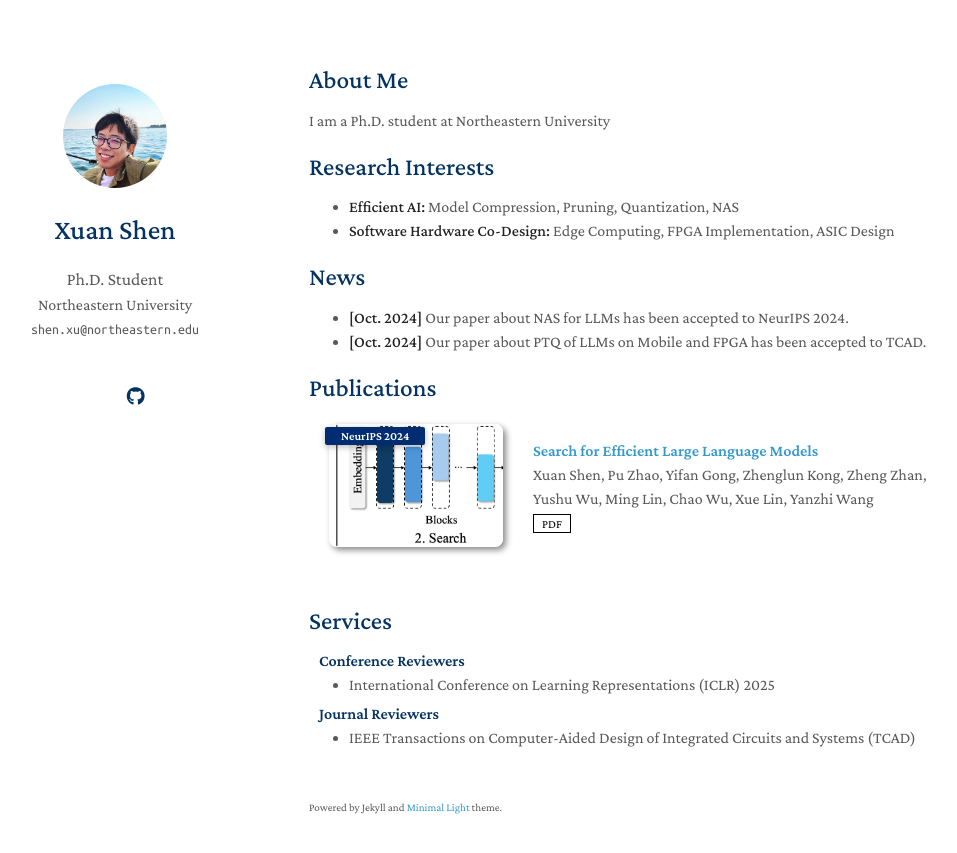
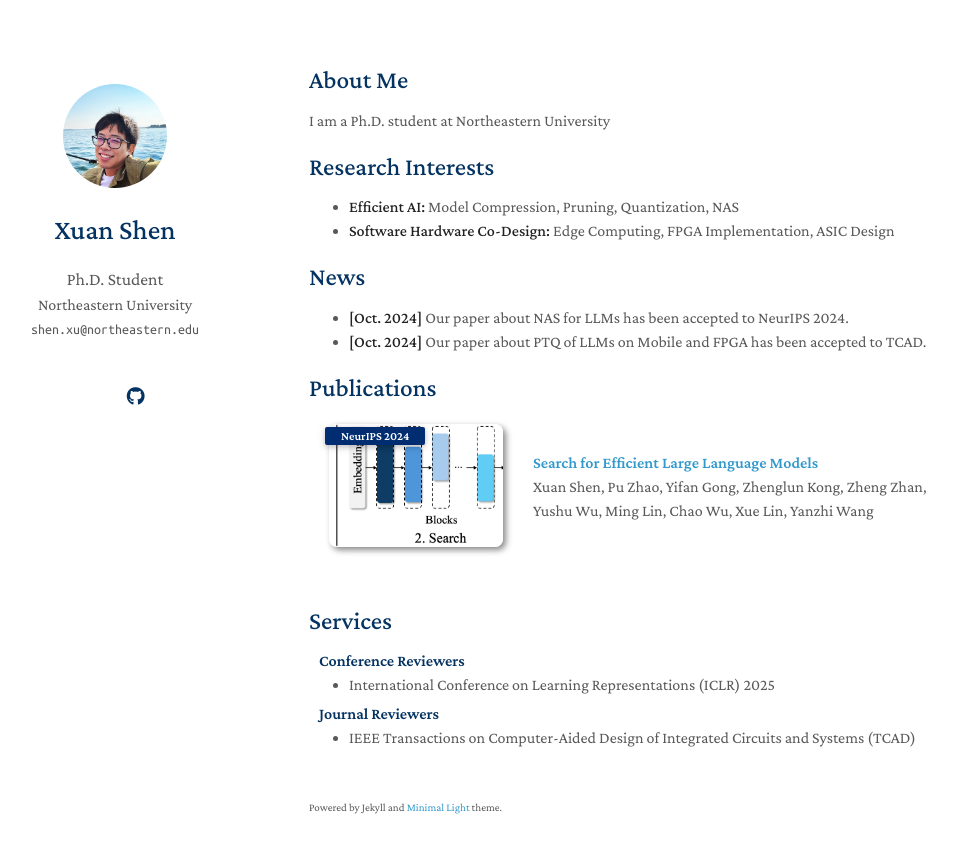
Before and after one commit to shawnricecake/shawnricecake.github.io, a Jekyll site: the page built from index.md, in a window 1280 px wide. Shown: the top 853 px of the page, without its empty margins (161-1118 px from the left). Built offline with Jekyll 4.4.1, drawn with Linux system fonts in a browser that asks for light colours; a style sheet for code colours, icons or effects is not loaded; our own code applies the rules of GitHub Pages for plain Markdown files.

Commit message:
Update publications.md

```diff
--- a/_includes/publications.md
+++ b/_includes/publications.md
@@ -21,9 +21,9 @@
       <div class="periodical"><em>{{ link.conference }}</em>
       </div>
     <div class="links">
-      {% if link.pdf %}
+<!--       {% if link.pdf %}
       <a href="{{ link.pdf }}" class="btn btn-sm z-depth-0" role="button" target="_blank" style="font-size:12px;">PDF</a>
-      {% endif %}
+      {% endif %} -->
       {% if link.code %}
       <a href="{{ link.code }}" class="btn btn-sm z-depth-0" role="button" target="_blank" style="font-size:12px;">Code</a>
       {% endif %}
```
